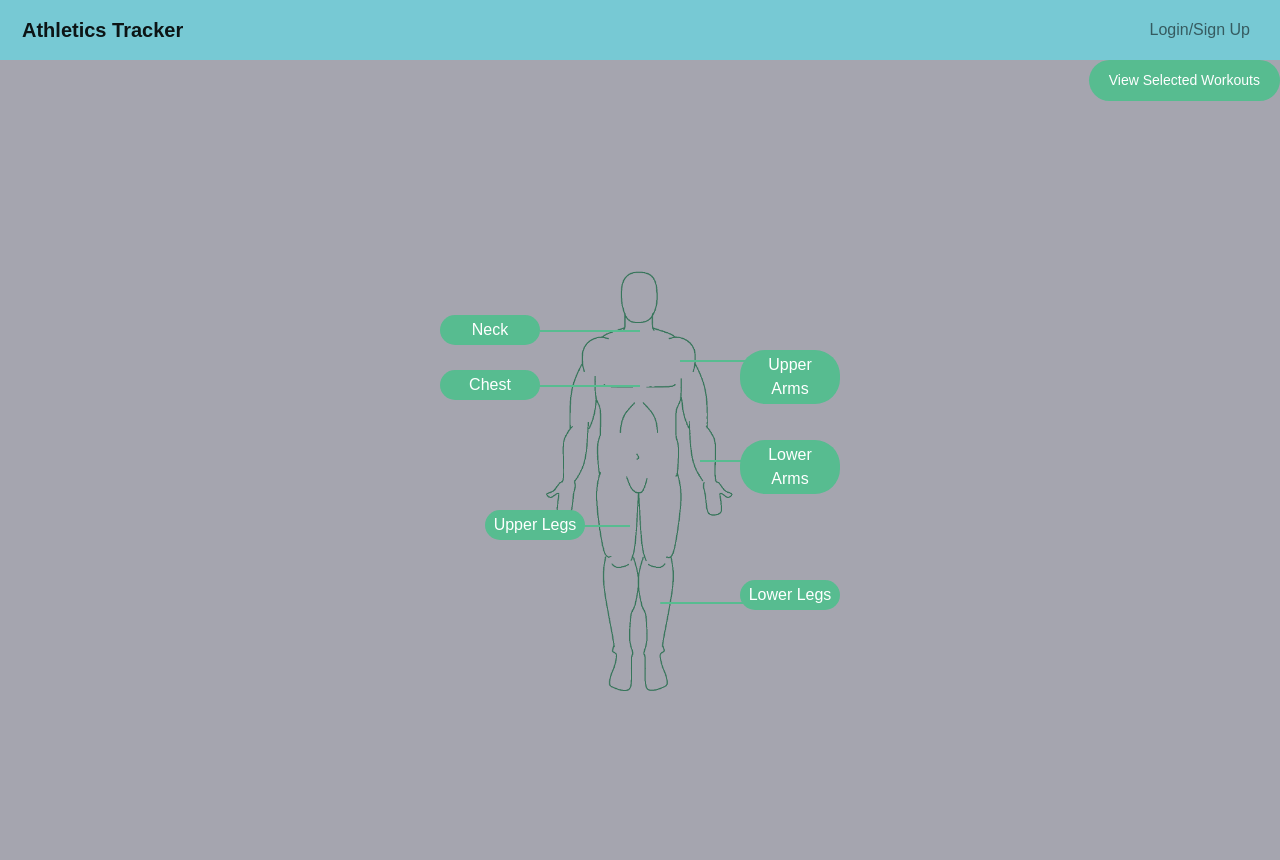
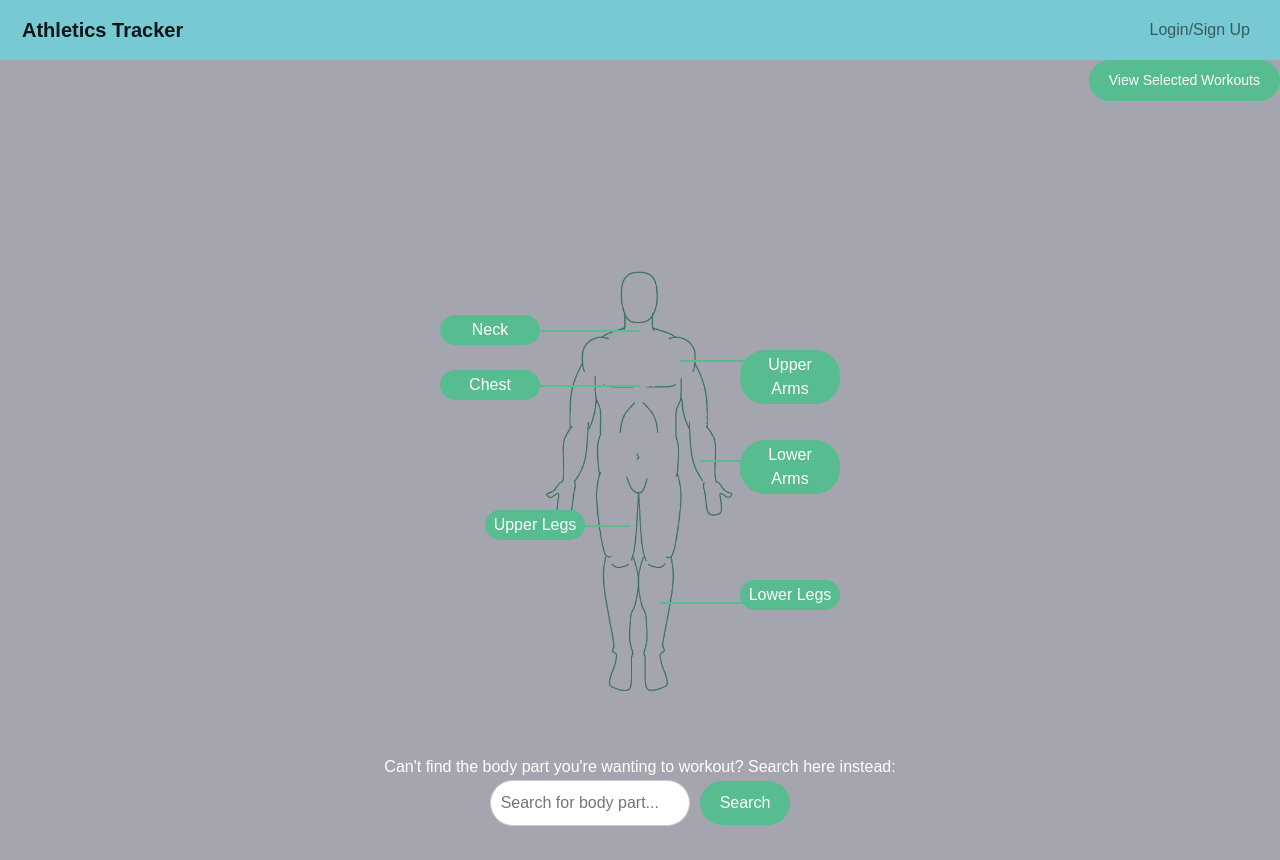
Before and after one commit to 2talladam/Proj_3, a React (Vite) app in the folder client/: page / in a window 1280 px wide. Built offline with nearby package versions, Linux system fonts and the light colour scheme.

Commit message:
Added Search

```diff
--- a/client/src/App.css
+++ b/client/src/App.css
@@ -288,10 +288,55 @@ nav a {
   display: flex;
   flex-direction: column;
 }
+.search-bar-container {
+  display: flex;
+  justify-content: center; /* Centers horizontally */
+  align-items: center; /* Centers vertically */
+  position: absolute;
+  top: 780px; /* Adjust this value to move it higher or lower */
+  width: 100%;
+  z-index: 1; /* Ensures it's above other elements */
+}
+.caption-container{
+  display: flex;
+  justify-content: center; /* Centers horizontally */
+  align-items: center; /* Centers vertically */
+  position: absolute;
+  top: 755px; /* Adjust this value to move it higher or lower */
+  width: 100%;
+  z-index: 1; /* Ensures it's above other elements */
+}
+.search-form {
+  display: flex;
+  justify-content: center;
+  align-items: center;
+
+}
+
+.search-bar {
+  padding: 10px;
+  margin-right: 10px;
+  border-radius: 25px;
+  border: 1px solid #ccc;
+  width: 200px;
+}
+
+.search-button {
+  padding: 10px 20px;
+  border: none;
+  background-color: #57BC90;
+  color: white;
+  border-radius: 25px;
+  cursor: pointer;
+}
+
+.search-button:hover {
+  background-color: #36755a;
+}
 
   .close-button2 {
     align-self: flex-end;
-    color: black;
+    color: #012e29;
     border: none;
     cursor: pointer;
     font-size: 1.2rem;
@@ -332,6 +377,6 @@ nav a {
 
 }
 
-.selected-workouts-button button:hover {
+.selected-workouts-button:hover {
   background-color: #36755a;
 }
--- a/client/src/components/Navbar.tsx
+++ b/client/src/components/Navbar.tsx
@@ -3,7 +3,6 @@ import { Link } from 'react-router-dom';
 import { Navbar, Nav, Container, Modal, Tab } from 'react-bootstrap';
 import SignUpForm from './SignupForm';
 import LoginForm from './LoginForm';
-import WorkoutPlanner from '../pages/workout';
 import Auth from '../utils/auth';
 
 const AppNavbar = () => {
--- a/client/src/pages/workout.tsx
+++ b/client/src/pages/workout.tsx
@@ -12,8 +12,9 @@ const WorkoutPlanner: React.FC = () => {
   const [workouts, setWorkouts] = useState<Workout[]>([]);
   const [selectedWorkouts, setSelectedWorkouts] = useState<Workout[]>([]);
   const [error, setError] = useState<string | null>(null);
-  const [isModalOpen, setIsModalOpen] = useState<boolean>(false); // Modal for available workouts
-  const [isSelectedModalOpen, setIsSelectedModalOpen] = useState<boolean>(false); // Modal for selected workouts
+  const [isModalOpen, setIsModalOpen] = useState<boolean>(false);
+  const [isSelectedModalOpen, setIsSelectedModalOpen] = useState<boolean>(false);
+  const [searchTerm, setSearchTerm] = useState<string>('');
 
   const fetchWorkouts = async (bodyPart: string) => {
     try {
@@ -22,12 +23,32 @@ const WorkoutPlanner: React.FC = () => {
         throw new Error(`Error fetching workouts: ${response.status}`);
       }
       const data = await response.json();
+
+      if (data.length === 0) {
+        setError(null);
+        setIsModalOpen(true);
+        setWorkouts([]);
+      } else {
         setWorkouts(data);
-      setError(null); // Clear any previous errors
-      setIsModalOpen(true); // Open modal after fetching workouts
+        setError(null);
+        setIsModalOpen(true);
+      }
     } catch (err: any) {
       console.error('Error fetching workouts:', err);
       setError(err.message || 'An unknown error occurred.');
+      setWorkouts([]);
+      setIsModalOpen(true);
+    }
+  };
+
+  const handleSearchChange = (e: React.ChangeEvent<HTMLInputElement>) => {
+    setSearchTerm(e.target.value);
+  };
+
+  const handleSearchSubmit = (e: React.FormEvent) => {
+    e.preventDefault();
+    if (searchTerm.trim()) {
+      fetchWorkouts(searchTerm.trim());
     }
   };
 
@@ -35,7 +56,7 @@ const WorkoutPlanner: React.FC = () => {
     if (!selectedWorkouts.find(w => w.id === workout.id)) {
       setSelectedWorkouts(prevWorkouts => [
         ...prevWorkouts,
-        { ...workout, sets: 1, reps: 5 }, // Default sets and reps
+        { ...workout, sets: 1, reps: 5 },
       ]);
     }
   };
@@ -88,18 +109,31 @@ const WorkoutPlanner: React.FC = () => {
         </div>
       </div>
 
+      <div className='caption-container'>
+        <p>Can't find the body part you're wanting to workout? Search here instead:</p>
+      </div>
+
+      <div className="search-bar-container">
+        <form onSubmit={handleSearchSubmit} className="search-form">
+          <input
+            type="text"
+            value={searchTerm}
+            onChange={handleSearchChange}
+            placeholder="Search for body part..."
+            className="search-bar"
+          />
+          <button type="submit" className="search-button">Search</button>
+        </form>
+      </div>
+
       {error && <div className="error">{error}</div>}
 
-      {/* Modal for available workouts */}
       {isModalOpen && (
         <div>
           <div className="modal-overlay" onClick={closeModal}></div>
-
           <div className="modal2">
-
             <div className="modal2-content">
               <button className="close-button2" onClick={closeModal}>X</button>
-
               <h3>Workouts</h3>
               {workouts.length > 0 ? (
                 workouts.map(workout => (
@@ -117,17 +151,17 @@ const WorkoutPlanner: React.FC = () => {
                   </div>
                 ))
               ) : (
-              <p>No workouts available for this body part.</p>
+                <p>Sorry, no exercises for this body part yet.</p>
               )}
             </div>
           </div>
         </div>
       )}
 
-      {/* Button to open the Selected Workouts Modal */}
-      <button className= "selected-workouts-button" onClick={() => setIsSelectedModalOpen(true)}>View Selected Workouts</button>
+      <button className="selected-workouts-button" onClick={() => setIsSelectedModalOpen(true)}>
+        View Selected Workouts
+      </button>
 
-      {/* Modal for selected workouts */}
       {isSelectedModalOpen && (
         <div className="modal2">
           <div className="modal2-content">
```
Lines whose indentation alone changed are shown as unchanged.
